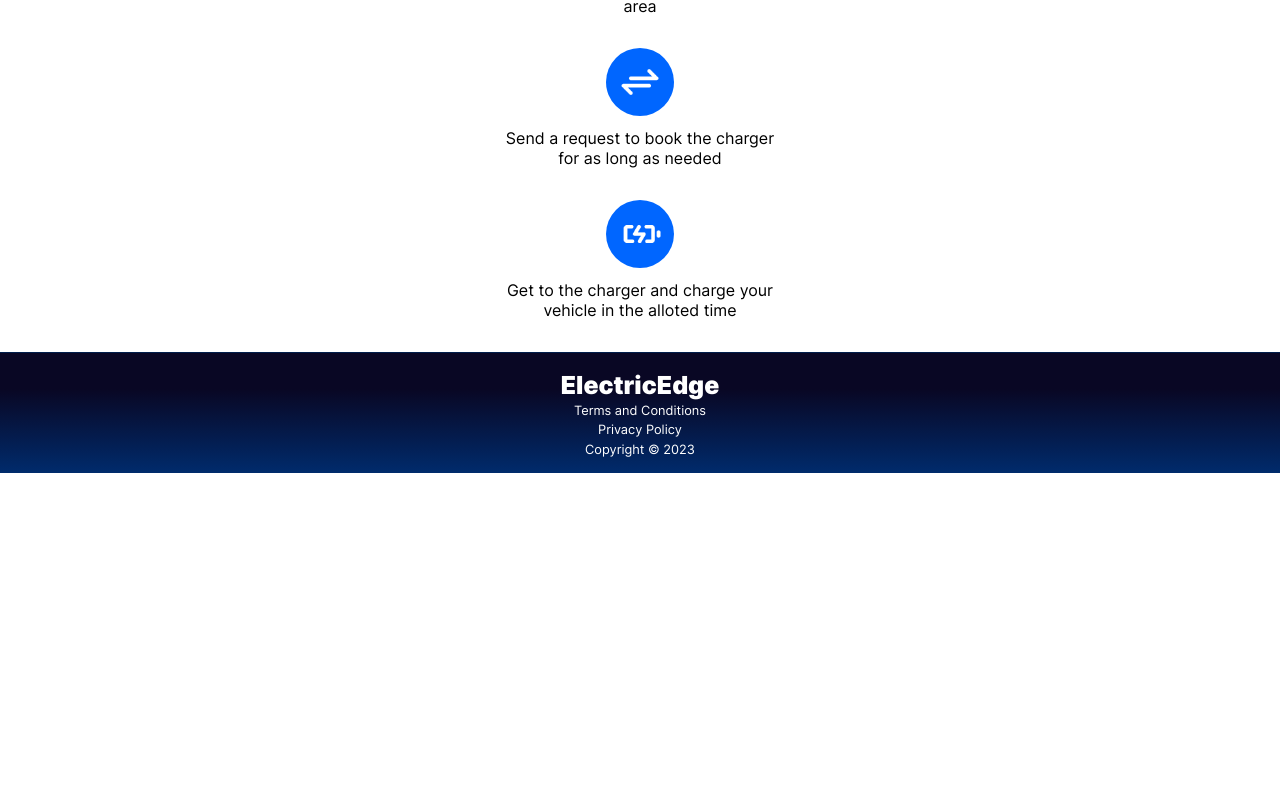
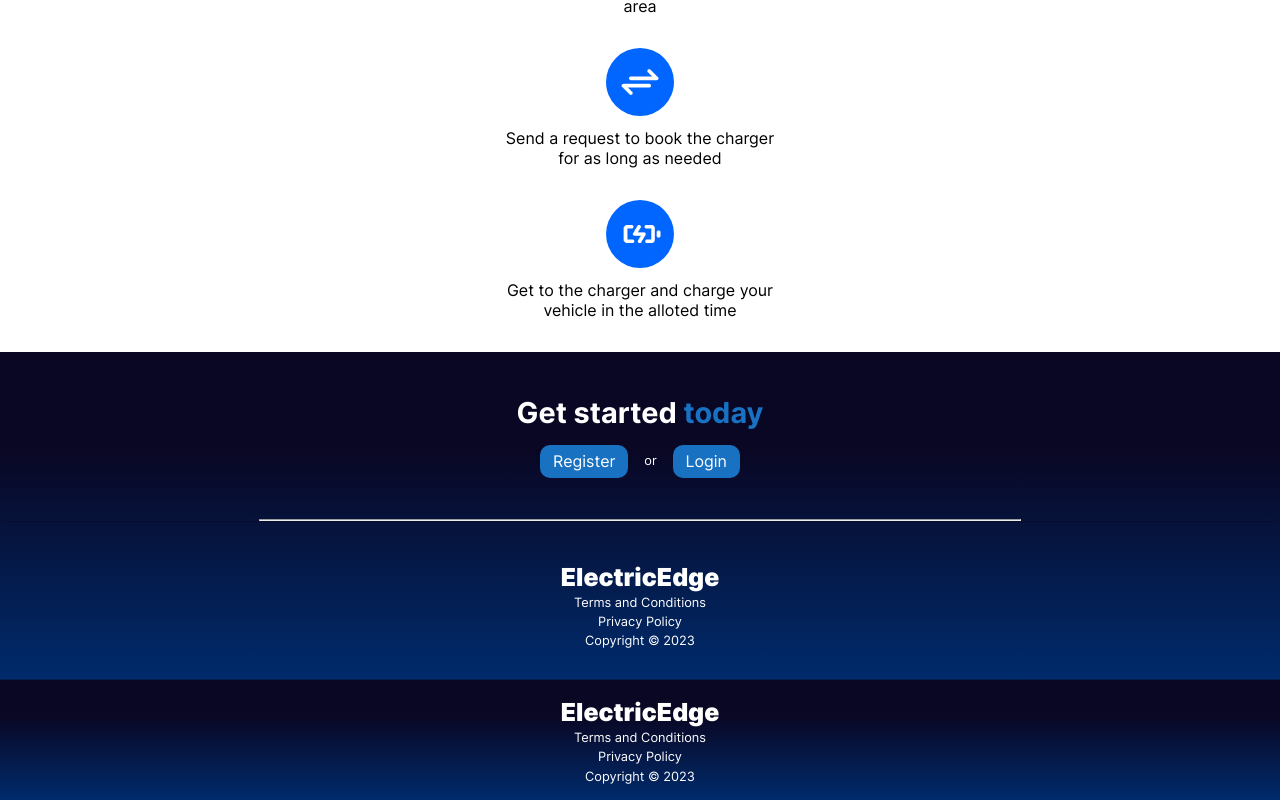
Before and after one commit to krishabbashyal/electric-edge, a Vue app in the folder client/: page / in a window 1280 px wide. Shown: the part 927-1727 px from the top of the page. Before the commit the page ends 1400 px from the top, so only its background shows below. Built offline with nearby package versions, Linux system fonts and the light colour scheme.

Commit message:
Worked on Landing Page Footer

```diff
--- a/client/src/App.vue
+++ b/client/src/App.vue
@@ -1,43 +1,44 @@
 <template>
   <div>
-    <navigation-bar/>
-    <hero-section/>
-    <about-application/>
-    <how-it-works/>
-    <application-footer/>
+    <navigation-bar />
+    <hero-section />
+    <about-application />
+    <how-it-works />
+    <landing-page-footer />
+    <application-footer />
   </div>
 </template>
 
 <script>
-import NavigationBar from './components/NavigationBar.vue'
-import HeroSection from './components/HeroSection.vue'
-import AboutApplication from './components/AboutApplication.vue'
-import HowItWorks from './components/HowItWorks.vue'
-import ApplicationFooter from './components/ApplicationFooter.vue'
-
+import NavigationBar from "./components/NavigationBar.vue";
+import HeroSection from "./components/HeroSection.vue";
+import AboutApplication from "./components/AboutApplication.vue";
+import HowItWorks from "./components/HowItWorks.vue";
+import LandingPageFooter from "./components/LandingPageFooter.vue";
+import ApplicationFooter from "./components/ApplicationFooter.vue";
 
 export default {
-  name: 'App',
+  name: "App",
   components: {
     NavigationBar,
     HeroSection,
     AboutApplication,
     HowItWorks,
-    ApplicationFooter
-  }
-}
+    LandingPageFooter,
+    ApplicationFooter,
+  },
+};
 </script>
 
 <style>
-
 @font-face {
-    font-family: 'Inter';
-    src: url('~@/assets/fonts/Inter-VariableFont_slnt,wght.ttf');
+  font-family: "Inter";
+  src: url("~@/assets/fonts/Inter-VariableFont_slnt,wght.ttf");
 }
 
 * {
-  font-family: 'Inter';
+  font-family: "Inter";
   margin: 0;
-  padding: 0
+  padding: 0;
 }
 </style>
--- /dev/null
+++ b/client/src/components/LandingPageFooter.vue
@@ -0,0 +1,103 @@
+<template>
+  <footer class="landing-page-footer">
+    <h1 class="started-text">
+      Get started
+      <span>today</span>
+    </h1>
+    <div class="container">
+      <button class="btn register-btn">Register</button>
+      <p class="or-text">or</p>
+      <button class="btn login-btn">Login</button>
+    </div>
+    <hr class="horizontal-line" />
+    <div class="footer">
+      <h1>ElectricEdge</h1>
+      <p>Terms and Conditions</p>
+      <p>Privacy Policy</p>
+      <p>Copyright © 2023</p>
+    </div>
+  </footer>
+</template>
+
+<script>
+export default {
+  name: "LandingPageFooter",
+};
+</script>
+
+<style scoped>
+.landing-page-footer {
+  padding: 0.4rem;
+  background: linear-gradient(180deg, #090724 30.21%, #002b6c 100%);
+}
+.container {
+  display: flex;
+  justify-content: center;
+  gap: 1rem;
+  padding: 1rem;
+  margin-bottom: 1.6rem;
+}
+
+.btn {
+  padding: 0.4rem 0.8rem;
+  font-size: 1rem;
+  border-radius: 10px;
+  color: #fff;
+  background-color: #1971c2;
+  border: none;
+  font-style: normal;
+}
+
+.btn:hover {
+  background-color: #1864ab;
+}
+
+.or-text {
+  margin-top: 0.4rem;
+  color: #fff;
+}
+
+.started-text {
+  font-style: normal;
+  text-align: center;
+  font-size: 1.8rem;
+  font-weight: 700;
+  color: #fff;
+}
+
+.started-text span {
+  color: #1971c2;
+}
+
+.horizontal-line {
+  width: 60%;
+  margin: auto;
+}
+/* GLOBAL FOOTER */
+/********************************************************************************************************/
+.footer {
+  width: calc(100%);
+  height: 7rem;
+  border-top: 1px solid rgba(0, 0, 0, 0.301);
+  padding-bottom: 2.4rem;
+}
+
+h1 {
+  color: #ffffff;
+  text-align: center;
+  font-size: 1.55rem;
+  padding-top: 2.4rem;
+  font-style: normal;
+  font-weight: 900;
+  line-height: 2rem;
+}
+
+p {
+  text-align: center;
+  font-style: normal;
+  font-weight: 400;
+  font-size: 0.8rem;
+  line-height: 1.2rem;
+  color: #ffffff;
+}
+</style>
```
